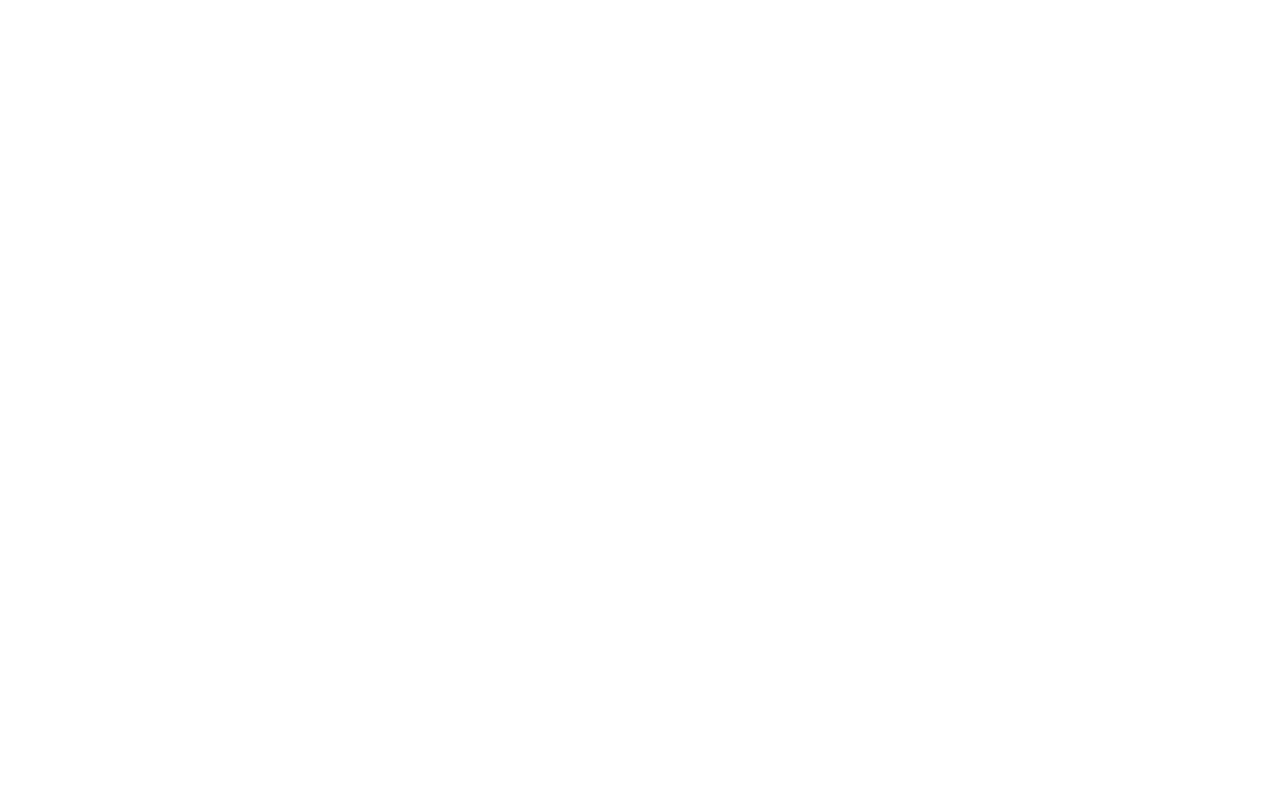
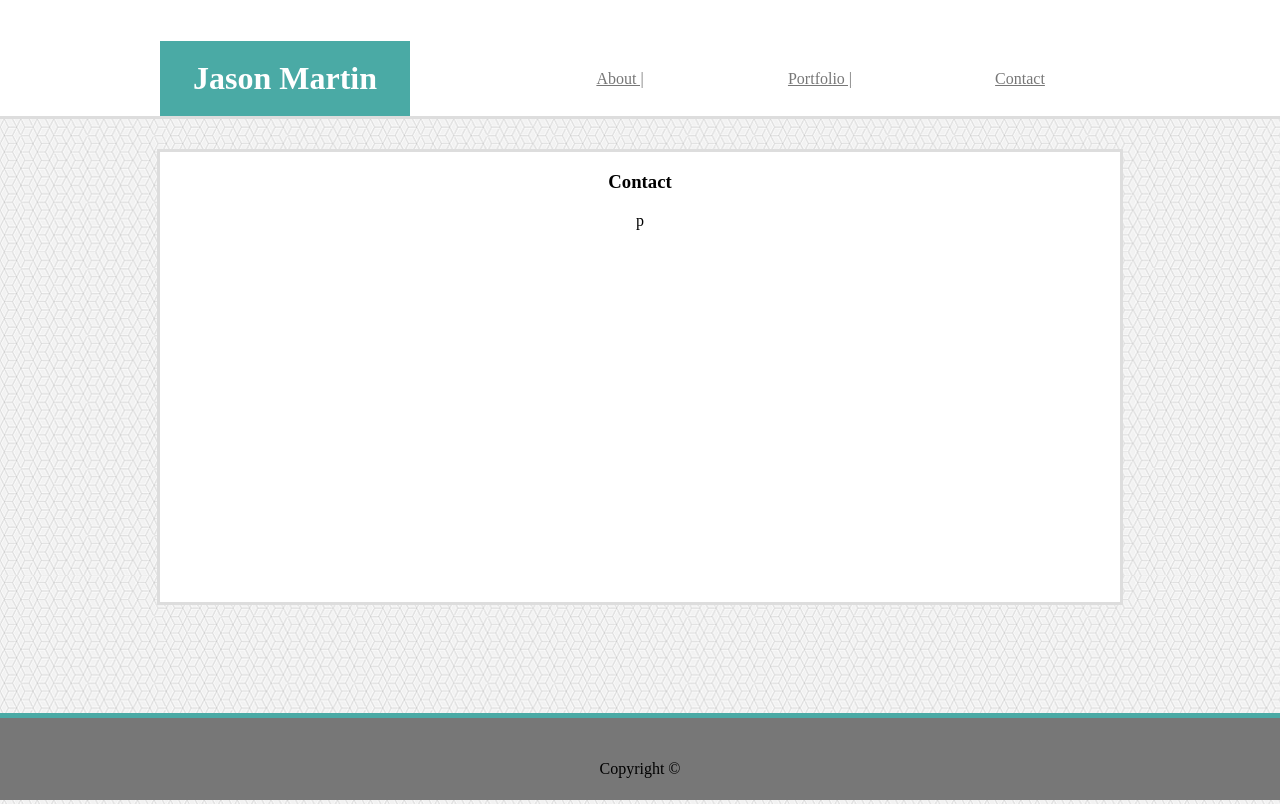
Before and after one commit to ferb00000100/Basic-Portfolio, a plain HTML site: page contact.html in a window 1280 px wide. Drawn offline with Linux system fonts and the light colour scheme.

Commit message:
added index1.html and teststyle.css to clean up css and duplicate classes/etc

```diff
--- a/assets/css/style.css
+++ b/assets/css/style.css
@@ -1,26 +1,51 @@
 
 body {
-    background-color: gainsboro;
+    background-color: white;
+    margin: 0;
+    padding: 0;
+    overflow: scroll;
+    background: url("../images/qbkls.png");
 }
 
 #container{
-    background-color: white;
     margin: auto;
     width: 960px;
+    background-color: #4aaaa5;
 }
 
-.main {
-    clear: both;
-    width: 960px;
-    height: 900px;
-    background-color: gainsboro;
+.header {
+    /*border-style: solid;*/
+    /*border-color: deeppink;*/
+    background-color: white;
+    height: 116px;
+
 }
 header {
-    background-color: white;
-    width: 960px;
-    margin-top: 50px;
+    position: relative;
+    top:21px;
+    /*border-color: greenyellow;*/
+    /*border-style: solid;*/
+    /*background-color: purple;*/
     color: #777;
 }
+
+.border{
+    border-style: solid;
+}
+
+.green {
+    border-color: green;
+}
+
+.blue {
+    border-color: blue;
+}
+
+.black{
+    border-color: black;
+}
+
+
 
 .title{
     float: left;
@@ -32,6 +57,8 @@ header {
     color: white;
     height: 75px;
     width: 250px;
+    /*border-style: dot-dash;*/
+    /*border-color: #292961;*/
 
 }
 
@@ -44,23 +71,45 @@ header {
     margin-top: 20px;
     width: 200px;
     height: 75px;
+    background-color: white;
     /*border-style: solid;*/
     /*border-color: black;*/
 }
 
-.article {
+article{
     clear: both;
-    background-color: #777;
+    color: black;
+    overflow: scroll;
+    border-style: solid;
+    border-color: #dddddd;
+    background-color: white;
+    text-align: center;
     position: relative;
-    height:200px;
+    top: 30px;
+    height:450px;
     width: 960px;
-    background-color: white;
-    border-color: black;
-    border-style: solid;
+    margin: auto;
 }
 
-article{
+.main {
+    background: url("../images/qbkls.png");
+    border-top-style: solid;
+    border-color: #dddddd;
     clear: both;
-    color: #ebebeb;
+    background-color: #777777;
+
+}
+
+footer {
+    height: 50px;
     text-align: center;
+    vertical-align: bottom;
+    line-height: 70px;
+    border-top: thick solid #4aaaa5;
+    background-color: #777777;
+    position: absolute;
+    right: 0;
+    bottom: 0;
+    left: 0;
+    padding: 1em;
 }
--- /dev/null
+++ b/assets/css/teststyle.css
@@ -0,0 +1,97 @@
+/* The main body settings */
+
+body {
+    background-color: white;
+    margin: 0;
+    padding: 0;
+    background: url("../images/qbkls.png");
+    font-family: "Arial", "Helvetica Neue", Helvetica, sans-serif;
+}
+
+/* The header settings for the top of the page */
+
+header {
+    background-color: white;
+    height: 120px;
+    color: #777;
+    border-bottom-style: solid;
+    border-color: #dddddd;
+}
+
+/* h1 header settings */
+
+h1 {
+    font-family:'Georgia', Times, Times New Roman, serif;
+    color: #4aaaa5;
+}
+
+/* title settings for your name and box color ans positioning */
+
+.title{
+    float: left;
+    margin-left: 470px;
+    margin-top: 40px;
+    vertical-align: middle;
+    text-align: center;
+    line-height: 75px;
+    background-color: #4aaaa5;
+    color: white;
+    height: 80px;
+    width: 250px;
+    border-style: dot-dash;
+    border-color: #292961;
+
+}
+
+/* Nav settings for the link positioning */
+
+nav {
+    float: left;
+    margin-top: 40px;
+    text-align: right;
+    height: 80px;
+    width: 710px;
+    vertical-align: middle;
+    line-height: 80px;
+
+}
+
+/* link specific settings */
+
+.links {
+    text-decoration: none;
+    color: #dddddd;
+}
+
+/* the main article settings for positioning and alignment */
+
+article{
+    clear: both;
+    color: black;
+    overflow: scroll;
+    border-style: solid;
+    border-color: #dddddd;
+    background-color: white;
+    text-align: center;
+    position: relative;
+    top: 10px;
+    height:450px;
+    width: 960px;
+    margin: auto;
+}
+
+/* the footer settings */
+
+footer {
+    height: 50px;
+    text-align: center;
+    vertical-align: bottom;
+    line-height: 70px;
+    border-top: thick solid #4aaaa5;
+    background-color: #777777;
+    position: absolute;
+    right: 0;
+    bottom: 0;
+    left: 0;
+    padding: 1em;
+}
--- a/contact.html
+++ b/contact.html
@@ -2,9 +2,37 @@
 <html lang="en">
 <head>
     <meta charset="UTF-8">
-    <title>Title</title>
+    <title>Contact</title>
+    <link rel="stylesheet" href="assets/css/style.css">
 </head>
 <body>
 
+<div class="header">
+    <div id="container">
+        <header>
+            <h1 class="title">Jason Martin</h1>
+
+            <a class="links" href="contact.html"> Contact </a>
+            <a class="links" href="portfolio.html"> Portfolio | </a>
+            <a class="links" href="about.html"> About | </a>
+
+        </header>
+    </div>
+    <section class="main">
+        <article>
+            <h1>Contact</h1>
+            <p>p</p>
+        </article>
+    </section>
+    <footer>
+        Copyright &copy;
+    </footer>
+</div>
+
+</div>
+
+
+
+
 </body>
 </html>
--- a/teststyle.css
+++ /dev/null
@@ -1,43 +0,0 @@
-*, *::after, *::before {
-    box-sizing: border-box;
-}
-
-.container {
-    margin: 0 auto;
-    margin-top: 50px;
-    width: 1000px;
-    color: white;
-    font-family: 'Segoe UI', Tahoma, Geneva, Verdana, sans-serif;
-    font-size: 1.25em;
-}
-
-header {
-    background-color: #1D88E5;
-    height: 100px;
-    padding: 10px;
-    border: 1px solid white;
-}
-
-aside {
-    background-color: #1D88E5;
-    width: 300px;
-    height: 400px;
-    padding: 10px;
-    border: 1px solid white;
-}
-
-main {
-    background-color: #1D88E5;
-    width: 700px;
-    height: 400px;
-    padding: 10px;
-    border: 1px solid white;
-}
-
-footer {
-    background-color: #1D88E5;
-    width: 1000px;
-    height: 100px;
-    padding: 10px;
-    border: 1px solid white;
-}
```
Also changed, not shown: index.html (+11 -7 lines), index1.html (added, +38 -0 lines), test.html (+1 -1 lines), assets/images/qbkls.png (renamed from qbkls.png).
